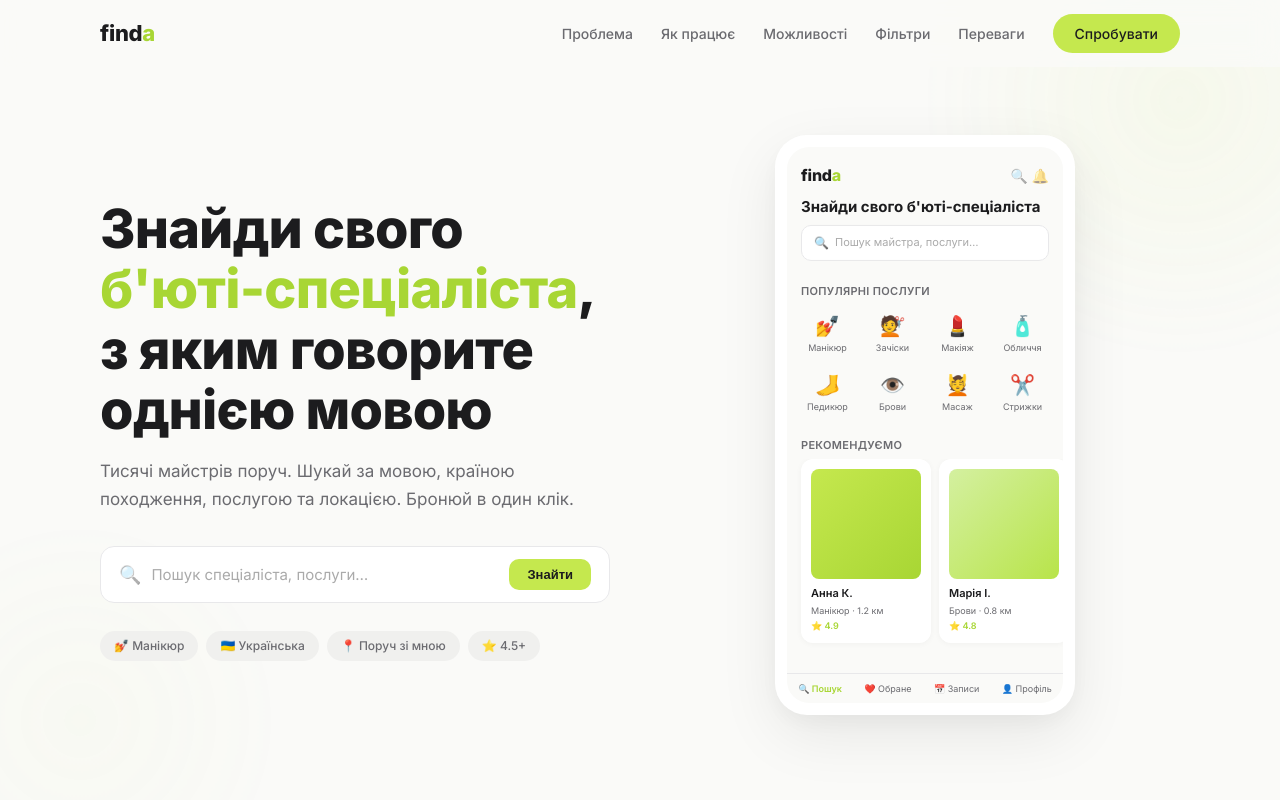
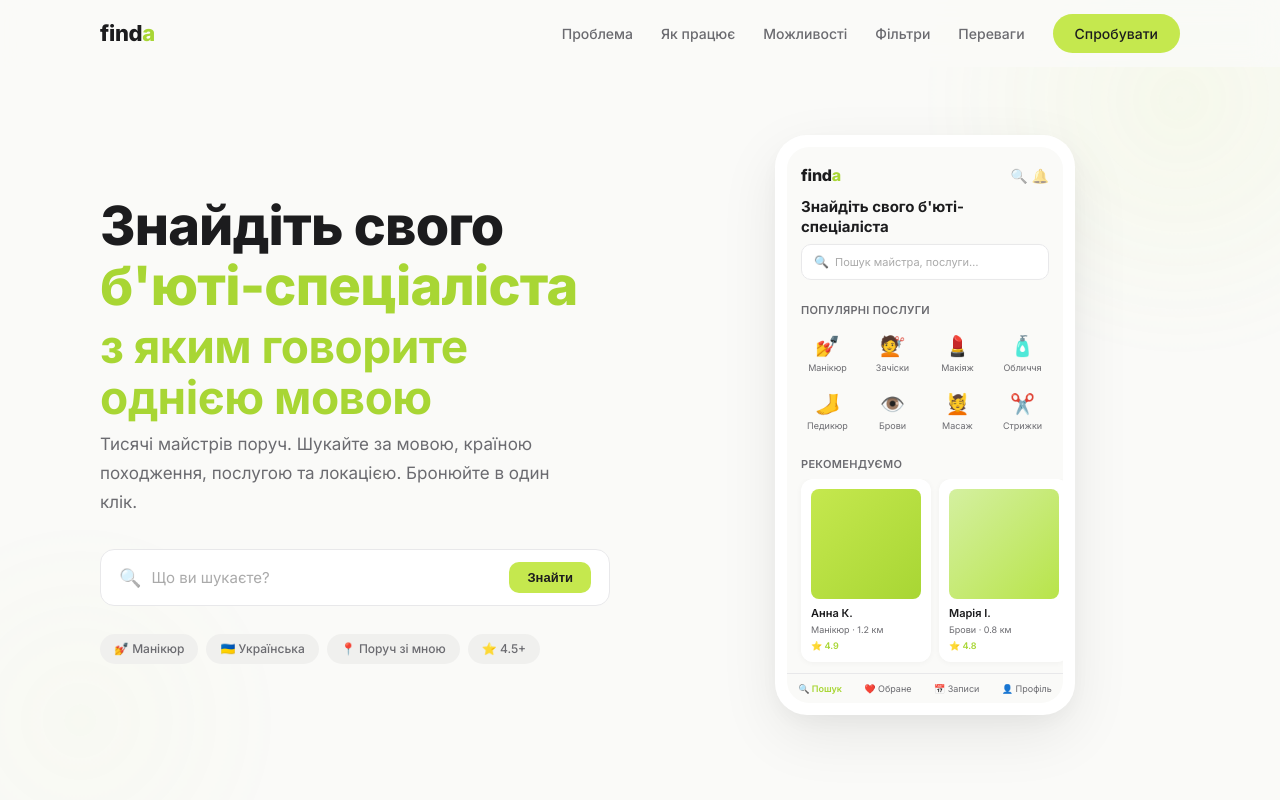
Before and after one commit to boda-agent/beauty-match, a plain HTML site: page index.html in a window 1280 px wide. Shown: the top 800 px of the page. Drawn offline with Linux system fonts and the light colour scheme.

Commit message:
Refine hero headline copy and search placeholder to match design

```diff
--- a/index.html
+++ b/index.html
@@ -68,8 +68,9 @@
     .hero::before{content:'';position:absolute;width:520px;height:520px;border-radius:50%;background:radial-gradient(circle,rgba(197,232,78,.12),transparent 70%);top:-160px;right:-160px;animation:pulseGlow 5s ease-in-out infinite}
     .hero::after{content:'';position:absolute;width:440px;height:440px;border-radius:50%;background:radial-gradient(circle,rgba(197,232,78,.08),transparent 70%);bottom:-140px;left:-140px;animation:pulseGlow 6s ease-in-out infinite 1s}
     .hero .container{display:grid;grid-template-columns:1fr 1fr;gap:60px;align-items:center;position:relative;z-index:1}
-    .hero-text h1{font-size:clamp(34px,4.5vw,54px);font-weight:800;line-height:1.12;letter-spacing:-.8px;margin-bottom:16px;animation:fadeUp .7s cubic-bezier(.16,1,.3,1) .1s both}
+    .hero-text h1{font-size:clamp(34px,4.5vw,54px);font-weight:800;line-height:1.1;letter-spacing:-.8px;margin-bottom:8px;animation:fadeUp .7s cubic-bezier(.16,1,.3,1) .1s both}
     .hero-text h1 span{color:var(--accent-dark)}
+    .hero-text h1 .line2{display:block;font-size:clamp(28px,3.8vw,46px);font-weight:700;color:var(--accent-dark);letter-spacing:-.5px;margin-top:6px}
     .hero-text p{font-size:17px;color:var(--text-secondary);max-width:480px;margin-bottom:32px;line-height:1.7;animation:fadeUp .7s cubic-bezier(.16,1,.3,1) .25s both}
     .hero-search{display:flex;align-items:center;gap:10px;background:#fff;border:1.5px solid var(--border);border-radius:14px;padding:12px 18px;margin-bottom:28px;max-width:520px;transition:border-color .2s,box-shadow .2s;animation:fadeUp .7s cubic-bezier(.16,1,.3,1) .35s both}
     .hero-search:focus-within{border-color:var(--accent);box-shadow:0 0 0 3px var(--accent-glow)}
@@ -222,11 +223,11 @@
   <section class="hero" id="hero">
     <div class="container">
       <div class="hero-text">
-        <h1>Знайди свого <span>б'юті-спеціаліста</span>, з яким говорите однією мовою</h1>
-        <p>Тисячі майстрів поруч. Шукай за мовою, країною походження, послугою та локацією. Бронюй в один клік.</p>
+        <h1>Знайдіть свого <span>б'юті-спеціаліста</span><span class="line2">з яким говорите однією мовою</span></h1>
+        <p>Тисячі майстрів поруч. Шукайте за мовою, країною походження, послугою та локацією. Бронюйте в один клік.</p>
         <div class="hero-search">
           <span class="icon">🔍</span>
-          <input type="text" placeholder="Пошук спеціаліста, послуги&hellip;">
+          <input type="text" placeholder="Що ви шукаєте?">
           <button class="btn-search">Знайти</button>
         </div>
         <div class="hero-tags">
@@ -241,7 +242,7 @@
               <div class="pm-icons">🔍 🔔</div>
             </div>
             <div class="pm-hero">
-              <h2>Знайди свого б'юті-спеціаліста</h2>
+              <h2>Знайдіть свого б'юті-спеціаліста</h2>
               <div class="pm-search-bar">🔍 <span>Пошук майстра, послуги&hellip;</span></div>
             </div>
             <div class="pm-section-label">Популярні послуги</div>
```
